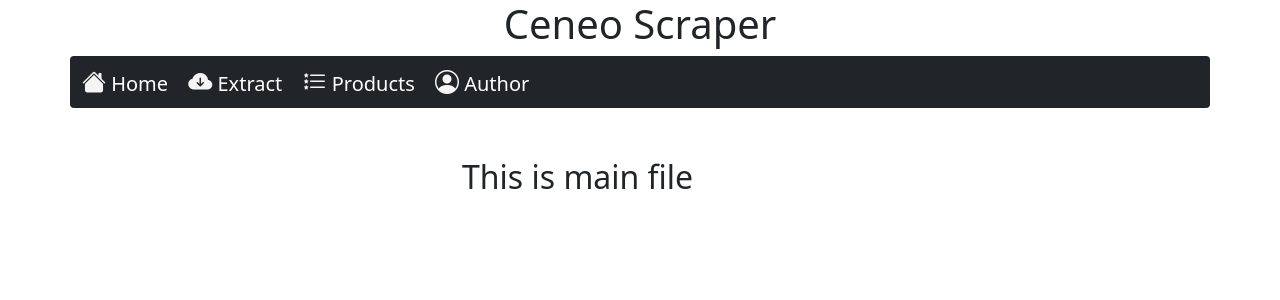
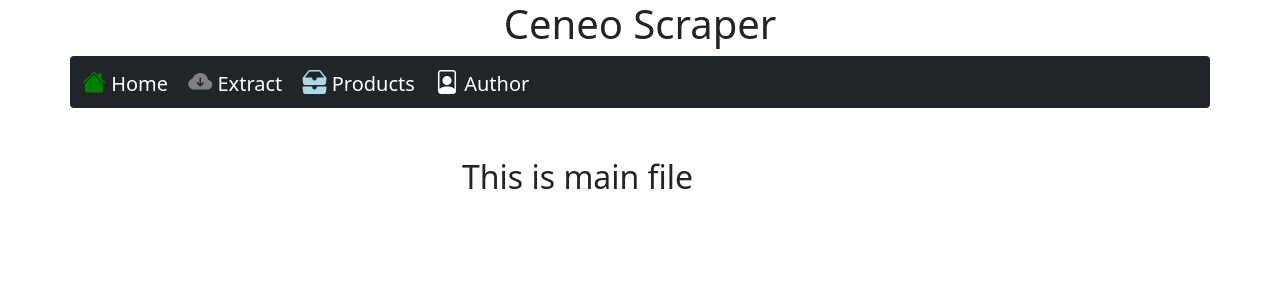
Before and after one commit to KoperkowyPies/CeneoScraperAI, a Flask app: page / in a window 1280 px wide. Shown: the top 300 px of the page. Run offline with Flask 2, Linux system fonts and the light colour scheme.

Commit message:
27.05.2021

```diff
--- a/app/templates/layout.html.jinja
+++ b/app/templates/layout.html.jinja
@@ -16,10 +16,10 @@
 
     <nav class="container navbar navbar-expand-lg navbar-dark bg-dark sticky-top rounded">
         <div class="">
-            <a class="navbar-brand" href="{{ url_for('index') }}"> <i class="bi bi-house-fill" style="font-size: 1.5rem; color: whitesmoke;"></i> Home</a>
-            <a class="navbar-brand" href="{{ url_for('extract') }}"> <i class="bi bi-cloud-arrow-down-fill" style="font-size: 1.5rem; color: whitesmoke;"></i> Extract</a>
-            <a class="navbar-brand" href="{{ url_for('products') }}"> <i class="bi bi-list-stars" style="font-size: 1.5rem; color: whitesmoke;"></i> Products</a>
-            <a class="navbar-brand" href="{{ url_for('author') }}"> <i class="bi bi-person-circle" style="font-size: 1.5rem; color: whitesmoke;"></i> Author</a>
+            <a class="navbar-brand" href="{{ url_for('index') }}"> <i class="bi bi-house-fill" style="font-size: 1.5rem; color: green;"></i> Home</a>
+            <a class="navbar-brand" href="{{ url_for('extract') }}"> <i class="bi bi-cloud-arrow-down-fill" style="font-size: 1.5rem; color: grey;"></i> Extract</a>
+            <a class="navbar-brand" href="{{ url_for('products') }}"> <i class="bi bi-inboxes-fill" style="font-size: 1.5rem; color: lightblue;"></i> Products</a>
+            <a class="navbar-brand" href="{{ url_for('author') }}"> <i class="bi bi-file-person" style="font-size: 1.5rem; color: white;"></i> Author</a>
         </div>
     </nav>
     <div class="container" style="padding-top: 50px; padding-bottom: 100px;">
```
